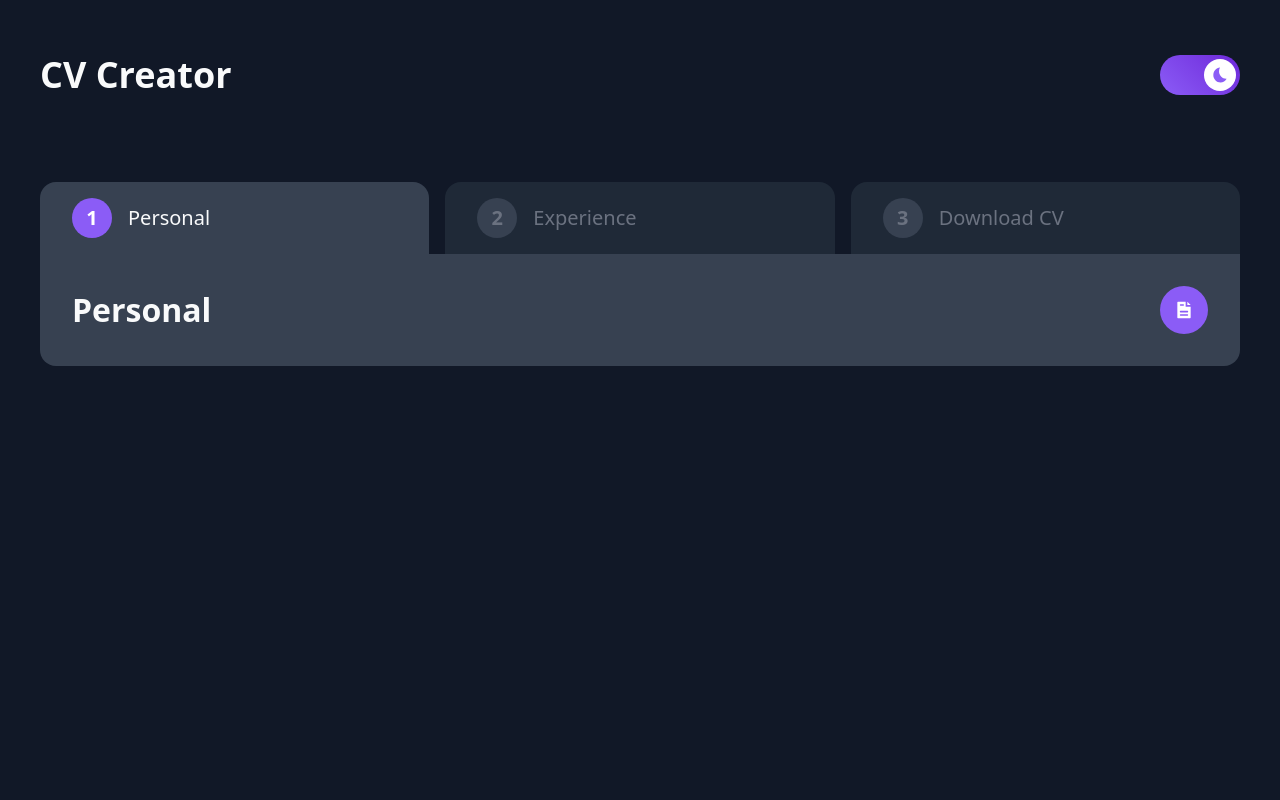
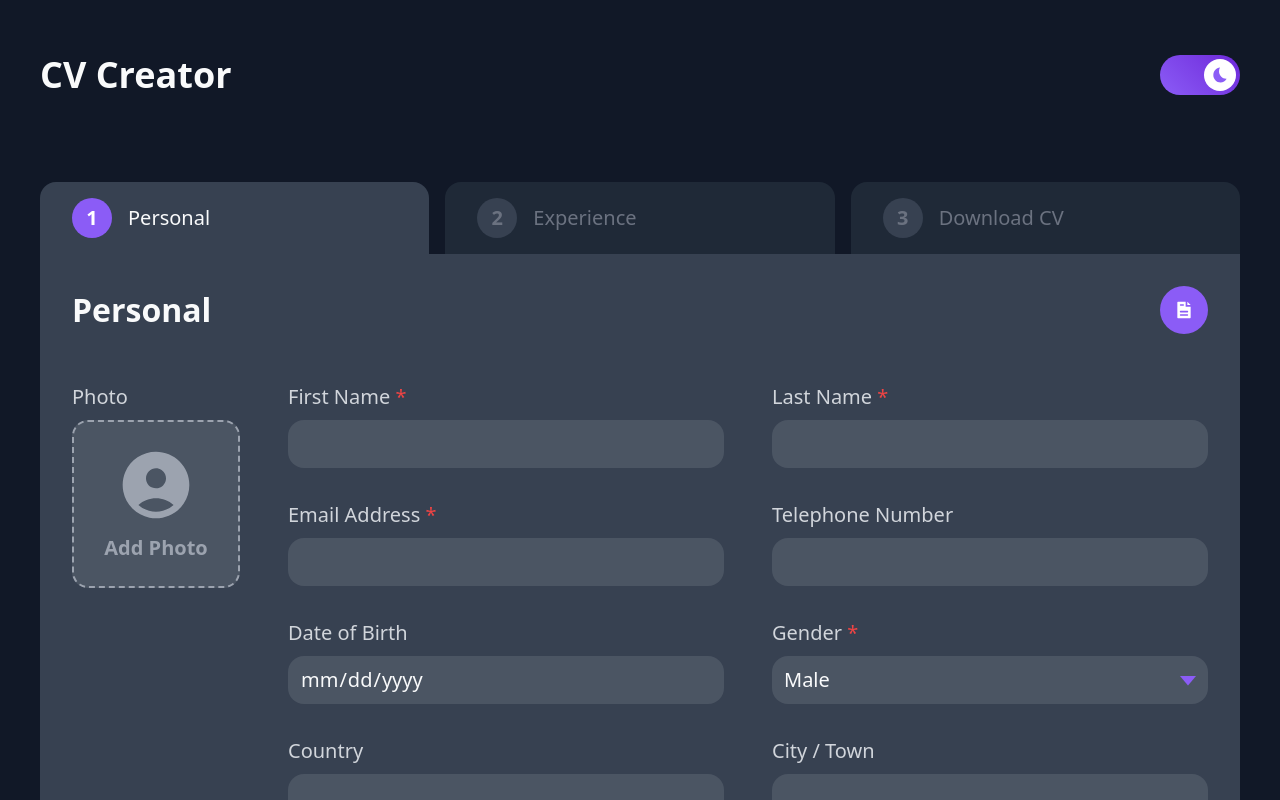
Before and after one commit to michalwachowicz/cv-application, a React (Vite) app: page / in a window 1280 px wide. Shown: the top 800 px of the page. Built offline with nearby package versions, Linux system fonts and the light colour scheme.

Commit message:
Add personal form to page layout + load/save data

```diff
--- a/src/App.jsx
+++ b/src/App.jsx
@@ -9,6 +9,7 @@ function App() {
   const [darkMode, setDarkMode] = useState(true);
   const [previewOpened, setPreviewOpened] = useState(false);
   const [activePage, setActivePage] = useState(0);
+  const [data, setData] = useState({});
 
   const mainRef = useRef();
   const previewRef = useRef();
@@ -24,10 +25,11 @@ function App() {
     setDarkMode(!darkMode);
   };
 
-  // TODO: Change active page
-  // eslint-disable-next-line no-unused-vars
-  const pageChangeHandler = (pageId) => {
-    setActivePage(pageId);
+  const inputChangeHandler = (id, value) => {
+    const newData = { ...data, [id]: value };
+
+    localStorage.userData = JSON.stringify(newData);
+    setData(newData);
   };
 
   useEffect(() => {
@@ -39,11 +41,13 @@ function App() {
   }, [previewOpened]);
 
   useEffect(() => {
+    // Load theme preference from local storage
     const darkModeValue = localStorage.darkMode;
 
     if (darkModeValue === undefined) localStorage.darkMode = true;
     else setDarkMode(darkModeValue === "true");
 
+    // Reset focusable element on page load
     const focusableElements = document.body.querySelectorAll(
       'button, [href], input, select, textarea, [tabindex]:not([tabindex="-1"])'
     );
@@ -53,6 +57,12 @@ function App() {
       focusableElement.focus();
       focusableElement.blur();
     }
+
+    // Load user data from local storage
+    const dataValue = localStorage.userData;
+
+    if (dataValue === undefined) localStorage.userData = JSON.stringify({});
+    else setData(JSON.parse(dataValue));
   }, []);
 
   return (
@@ -64,9 +74,12 @@ function App() {
         <Main
           ref={mainRef}
           activePage={activePage}
+          data={data}
           pages={pages}
           previewOpened={previewOpened}
+          onInputChange={inputChangeHandler}
           onPreviewOpen={() => setPreviewOpened(true)}
+          onNextPage={() => setActivePage(activePage + 1)}
         />
       </div>
 
--- a/src/components/layout/Main.jsx
+++ b/src/components/layout/Main.jsx
@@ -1,8 +1,20 @@
 import React from "react";
 import PreviewButton from "../buttons/PreviewButton";
+import PersonalForm from "../forms/PersonalForm";
 
 const Main = React.forwardRef(
-  ({ activePage, pages, previewOpened, onPreviewOpen }, ref) => {
+  (
+    {
+      data,
+      activePage,
+      pages,
+      previewOpened,
+      onInputChange,
+      onPreviewOpen,
+      onNextPage,
+    },
+    ref
+  ) => {
     const { title } = pages[activePage];
 
     return (
@@ -11,6 +23,14 @@ const Main = React.forwardRef(
           <h2 className="card-title">{title}</h2>
           <PreviewButton opened={previewOpened} onOpen={onPreviewOpen} />
         </header>
+
+        {activePage === 0 && (
+          <PersonalForm
+            data={data}
+            onChange={onInputChange}
+            onNext={onNextPage}
+          />
+        )}
       </main>
     );
   }
```
